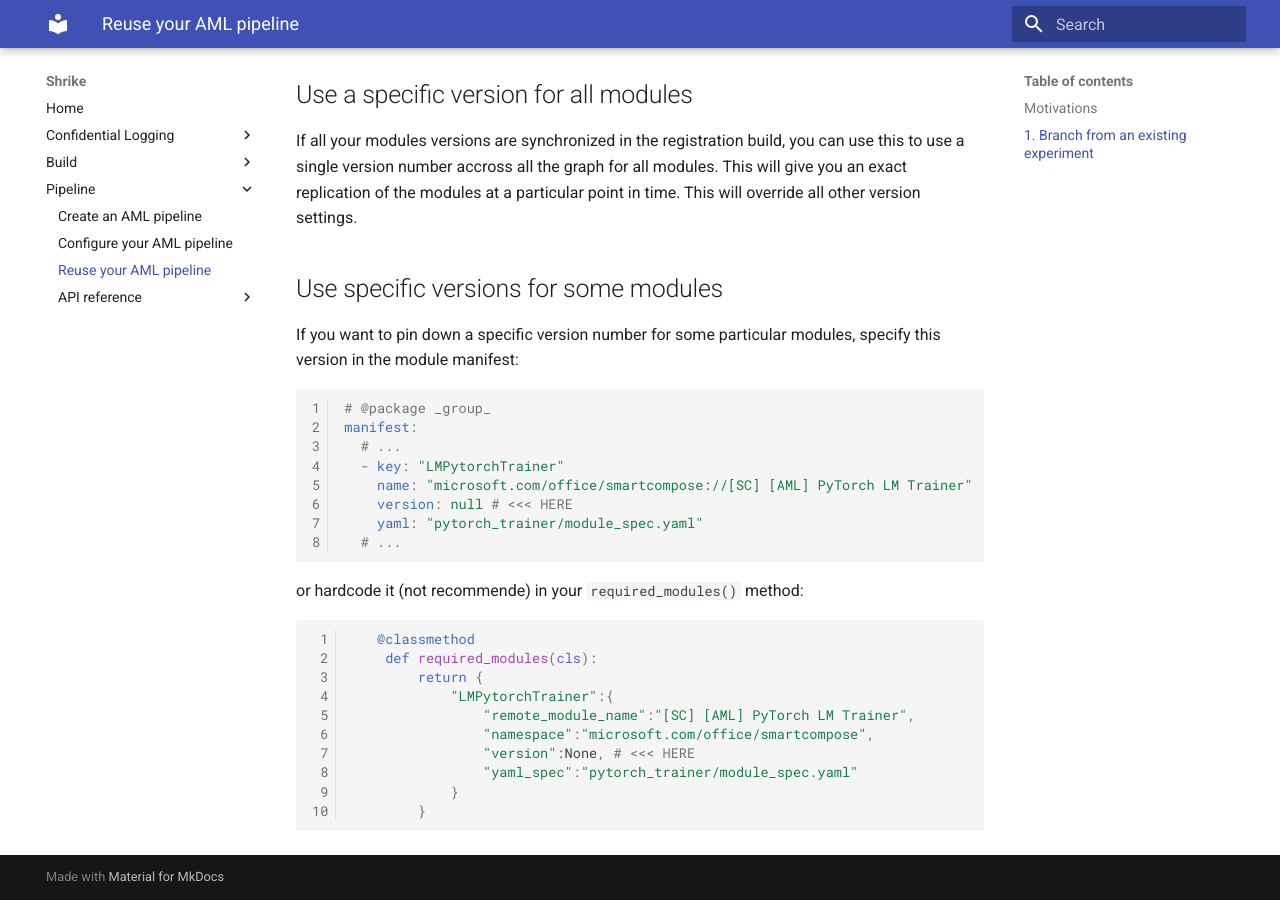
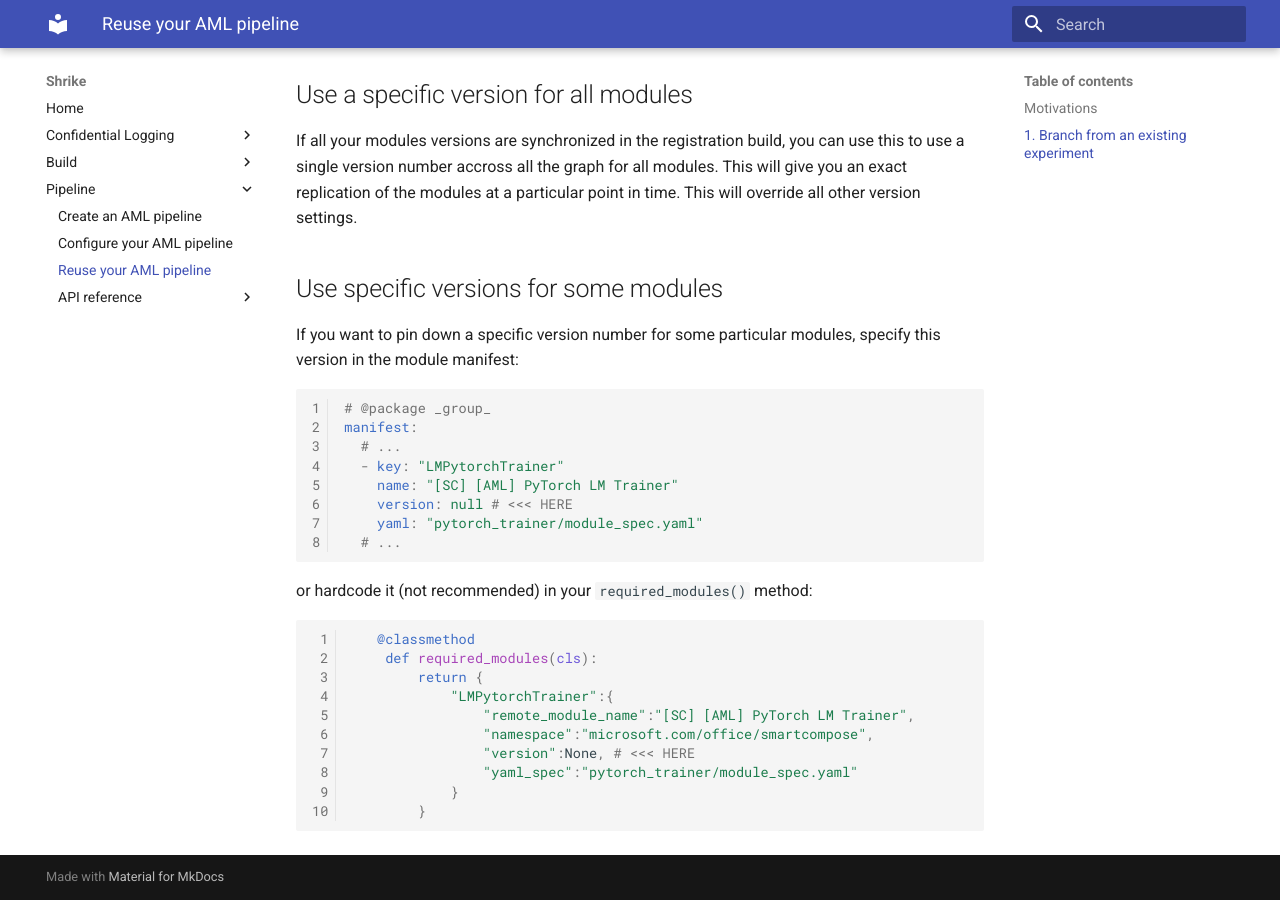
Before and after one commit to pjanowski/shrike, an MkDocs documentation site: the page built from docs/pipeline/reuse-aml-pipeline.md, in a window 1280 px wide and 900 px high, scrolled down 4657 px. Built offline with MkDocs 1.6.1 and Material for MkDocs 9.7.7, drawn with Linux system fonts in a browser that asks for light colours.

Commit message:
Updates to documentations (#11)
* Address Dan's comments

* Fix a bug in README.md

* Fix a bug

````diff
--- a/docs/pipeline/reuse-aml-pipeline.md
+++ b/docs/pipeline/reuse-aml-pipeline.md
@@ -181,13 +181,13 @@ If you want to pin down a specific version number for some particular modules, s
 manifest:
   # ...
   - key: "LMPytorchTrainer"
-    name: "microsoft.com/office/smartcompose://[SC] [AML] PyTorch LM Trainer"
+    name: "[SC] [AML] PyTorch LM Trainer"
     version: null # <<< HERE
     yaml: "pytorch_trainer/module_spec.yaml"
   # ...
 ```
 
-or hardcode it (not recommende) in your `required_modules()` method:
+or hardcode it (not recommended) in your `required_modules()` method:
 
 ```python
    @classmethod
````
Also changed, not shown: README.md (+4 -3 lines), mkdocs.yml (line endings or trailing spaces), 2 other files.
